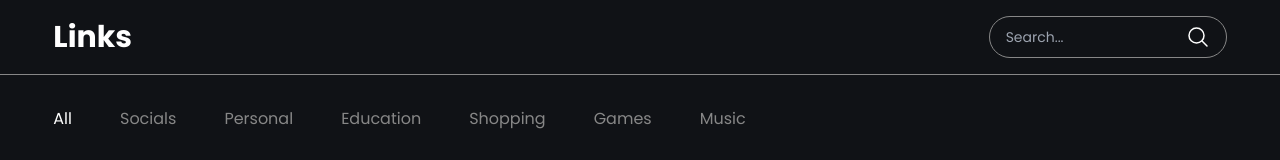
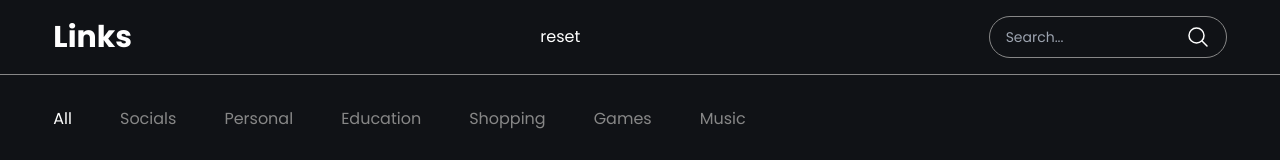
Before and after one commit to Janjanny/link-app-react, a React (Vite) app: page / in a window 1280 px wide. Shown: the top 160 px of the page. Built offline with nearby package versions, Linux system fonts and the light colour scheme.

Commit message:
add reset button

```diff
--- a/src/App.jsx
+++ b/src/App.jsx
@@ -54,10 +54,22 @@ function App() {
 
   // function for deleting bookmarks
   const deleteBookmark = (index) => {
-    const newBookmarks = bookmarks.filter((_, i) => {i !== index})
-    setBookmarks(newBookmarks);
-    localStorage.setItem('bookmarks', JSON.stringify(newBookmarks))
+    const newBookmarks = bookmarks.filter((_, i) => {i !== index});
+
+    localStorage.setItem('bookmarks', JSON.stringify(newBookmarks));
+
+    updateBookmark();
+    console.log(index);
+    console.log("bookmarks", bookmarks);
+    console.log("newBookmarks", newBookmarks);
   }
+
+
+  // const sample = [1,2,3,4,5];
+  // const filteredSample = sample.filter((_, i) => i !== 2);
+  // console.log(filteredSample)
+
+  // console.log(localStorage.getItem('bookmark'))
 
 
 
--- a/src/components/Card.jsx
+++ b/src/components/Card.jsx
@@ -7,7 +7,7 @@ const Card = ({name, desc, link, img, deleteBookmark, index}) => {
   return (
     <>
         <div className=' bg-black-card w-full text-white min-h-[18rem] p-6 rounded-lg relative'>
-          <div className="delete-icon absolute right-[1.5rem]" onClick={() => deleteBookmark(index)}>
+          <button className="delete-icon absolute right-[1.5rem]" onClick={() => deleteBookmark(index)}>
 
 
 
@@ -15,7 +15,7 @@ const Card = ({name, desc, link, img, deleteBookmark, index}) => {
                 <path strokeLinecap="round" strokeLinejoin="round" d="M6 18 18 6M6 6l12 12" />
                 </svg>
 
-          </div>
+          </button>
             <div className="link-icon min-h-[10rem] flex justify-center items-center">
               {/* <div className=" bg-slate-300 h-[5rem] w-[5rem] rounded-full"></div> */}
               <img src={img} alt="icon" className=' w-[4.5rem]' />
--- a/src/components/Navbar.jsx
+++ b/src/components/Navbar.jsx
@@ -1,10 +1,13 @@
 import React from "react";
+import { resetData } from "../data";
 
 const Navbar = () => {
   return (
     <div className="w-full bg-black text-white py-3 border-b border-gray border-solid">
       <nav className="flex w-11/12 mx-auto justify-between items-center py-1">
         <a href="/" className=" font-bold text-3xl">Links</a>
+
+        <button onClick={() => resetData()}>reset</button>
         <div className="flex gap-3">
           <div className="flex border-solid border border-gray py-2 px-4 text-sm rounded-3xl">
             <input
--- a/src/data.js
+++ b/src/data.js
@@ -111,3 +111,11 @@ export function removeCategory(index) {
 
 // localStorage.removeItem('bookmarks');
 // localStorage.removeItem('categories');
+
+
+//for testing, reset function
+export const resetData = () => {
+    localStorage.removeItem('bookmarks');
+    localStorage.removeItem('categories');
+    window.location.reload()
+}
```
